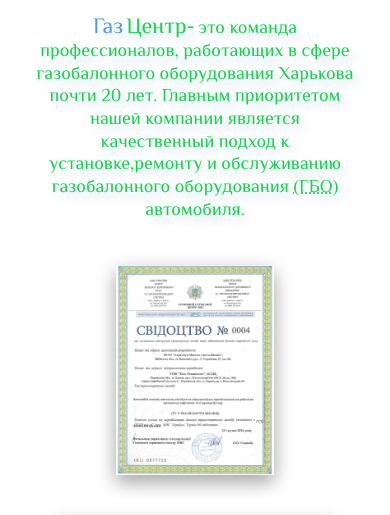
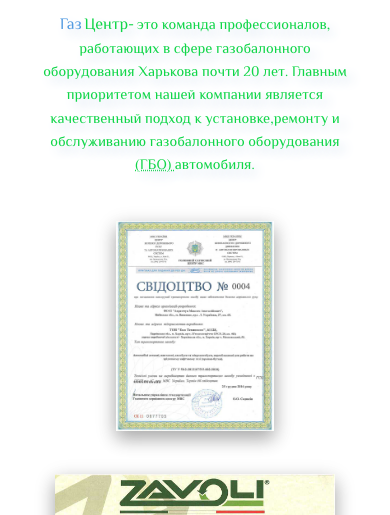
Before and after one commit to yovchenko/lpg-service, a website: page index.html in a window 390 px wide. Shown: the part 251-766 px from the top of the page. Drawn offline with Linux system fonts and the light colour scheme; a web font is replaced by a local one.

Commit message:
changed main font-size

```diff
--- a/scss/index.scss
+++ b/scss/index.scss
@@ -1258,17 +1258,6 @@
     .carousel-indicators li {
         border: 5px dotted rgba(255, 255, 255, 0.5);
     }
-    h1 {
-        font-size: 1.25em;
-        line-height: 1.25;
-        margin: 15px 0px;
-    }
-    .name-part-1 {
-        font-size: 2.2rem;
-    }
-    .name-part-2 {
-        font-size: 2.2rem;
-    }
     p {
         font-size: 1.6em;
         margin: 15px;
```
Also changed, not shown: css/index.css, css/installation.css, css/service.css.
